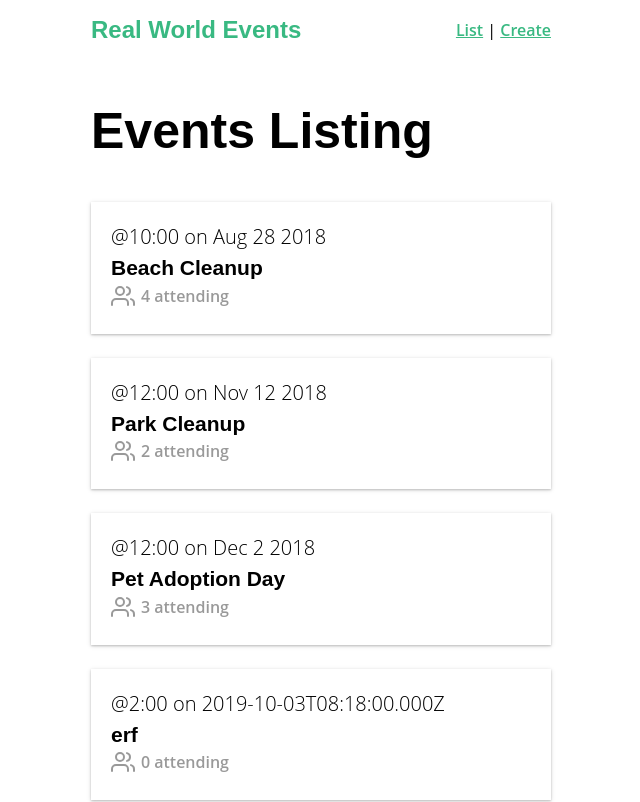
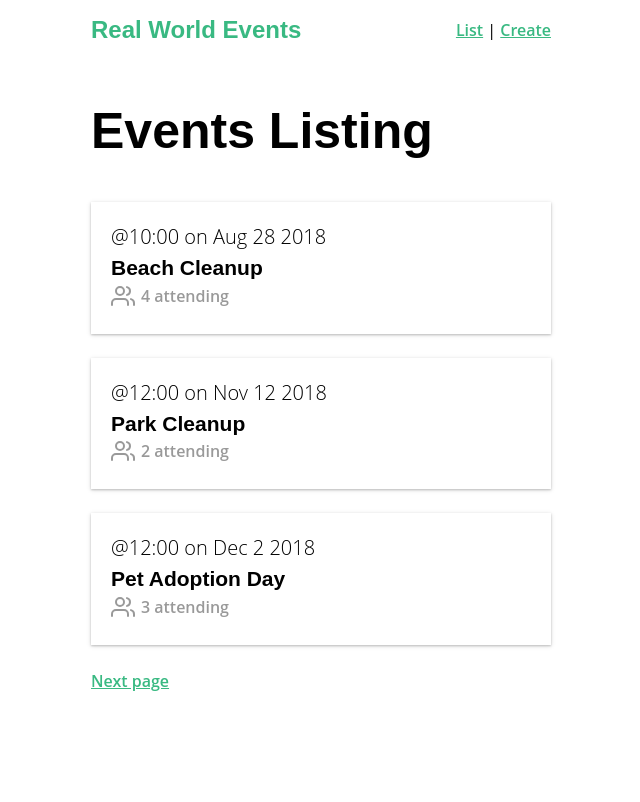
Before and after one commit to maltewirz/real-world-vue, a Vue app: page / in a window 1280 px wide. Shown: the top 802 px of the page, without its empty margins (319-959 px from the left). Built offline with nearby package versions, Linux system fonts and the light colour scheme; data requests are answered from the project's data file.

Commit message:
pagination working

```diff
--- a/src/App.vue
+++ b/src/App.vue
@@ -1,7 +1,7 @@
 <template>
   <div id="app">
     <NavBar/>
-    <router-view/>
+    <router-view :key="$route.fullPath"/>
   </div>
 </template>
 
--- a/src/services/EventService.js
+++ b/src/services/EventService.js
@@ -10,8 +10,8 @@ const apiClient = axios.create({
 })
 
 export default {
-  getEvents() {
-    return apiClient.get('/events')
+  getEvents(perPage, page) {
+    return apiClient.get('/events?_limit=' + perPage + '&_page=' + page)
   },
   getEvent(id) {
     return apiClient.get('/events/' + id)
--- a/src/store.js
+++ b/src/store.js
@@ -7,6 +7,7 @@ Vue.use(Vuex)
 export default new Vuex.Store({
   state: {
     events: [],
+    eventsTotal: 0,
     user: { id: 'abc123', name: 'Adam Jahr' },
     categories: [
       'sustainibility',
@@ -16,17 +17,17 @@ export default new Vuex.Store({
       'education',
       'food',
       'community'
-    ],
-    todos: [
-      { id: 1, text: '...', done: true },
-      { id: 2, text: '...', done: false },
-      { id: 3, text: '...', done: true },
-      { id: 4, text: '...', done: false }
     ]
   },
   mutations: {
     ADD_EVENT(state, event) {
       state.events.push(event)
+    },
+    SET_EVENTS(state, events) {
+      state.events = events
+    },
+    SET_TOTAL_EVENTS(state, total) {
+      state.eventsTotal = total
     }
   },
   actions: {
@@ -34,6 +35,16 @@ export default new Vuex.Store({
       return EventService.postEvent(event).then(() => {
         commit('ADD_EVENT', event)
       })
+    },
+    fetchEvents({ commit }, { perPage, page }) {
+      EventService.getEvents(perPage, page)
+        .then(response => {
+          commit('SET_TOTAL_EVENTS', response.headers['x-total-count'])
+          commit('SET_EVENTS', response.data)
+        })
+        .catch(error => {
+          console.log('There was an error: ', error.response)
+        })
     }
   },
   getters: {}
--- a/src/views/EventList.vue
+++ b/src/views/EventList.vue
@@ -2,31 +2,42 @@
   <div>
     <h1>Events Listing</h1>
     <EventCard v-for="event in events" :key="event.id" :event="event"/>
+    <template v-if="page != 1">
+      <router-link
+        :to="{ name: 'event-list', query: { page: page - 1 } }"
+        rel="prev">Prev Page
+      </router-link>
+    </template>
+    <router-link
+      v-if="hasNextPage"
+      :to="{ name: 'event-list', query: { page: page + 1 } }"
+      >Next page
+    </router-link>
   </div>
 </template>
 
 <script>
 import EventCard from '@/components/EventCard.vue'
-import EventService from '@/services/EventService.js'
 import { mapState } from 'vuex'
 
 export default {
   components: {
     EventCard
   },
-  data() {
-    return {
-      events: []
-    }
+  created() {
+    this.$store.dispatch('fetchEvents', {
+      perPage: 3, //# of items to display per page
+      page: this.page  // page we're on
+    })
   },
-  created() {
-    EventService.getEvents()
-      .then(response => {
-        this.events = response.data
-      })
-      .catch(error => {
-        console.log('There was an error:', error.response)
-      })
+  computed: {
+    page() {
+      return parseInt(this.$route.query.page) || 1
+    },
+    hasNextPage() {
+      return this.eventsTotal > (this.page * 3)
+    },
+    ...mapState(['events', 'eventsTotal'])
   }
 }
 </script>
```
